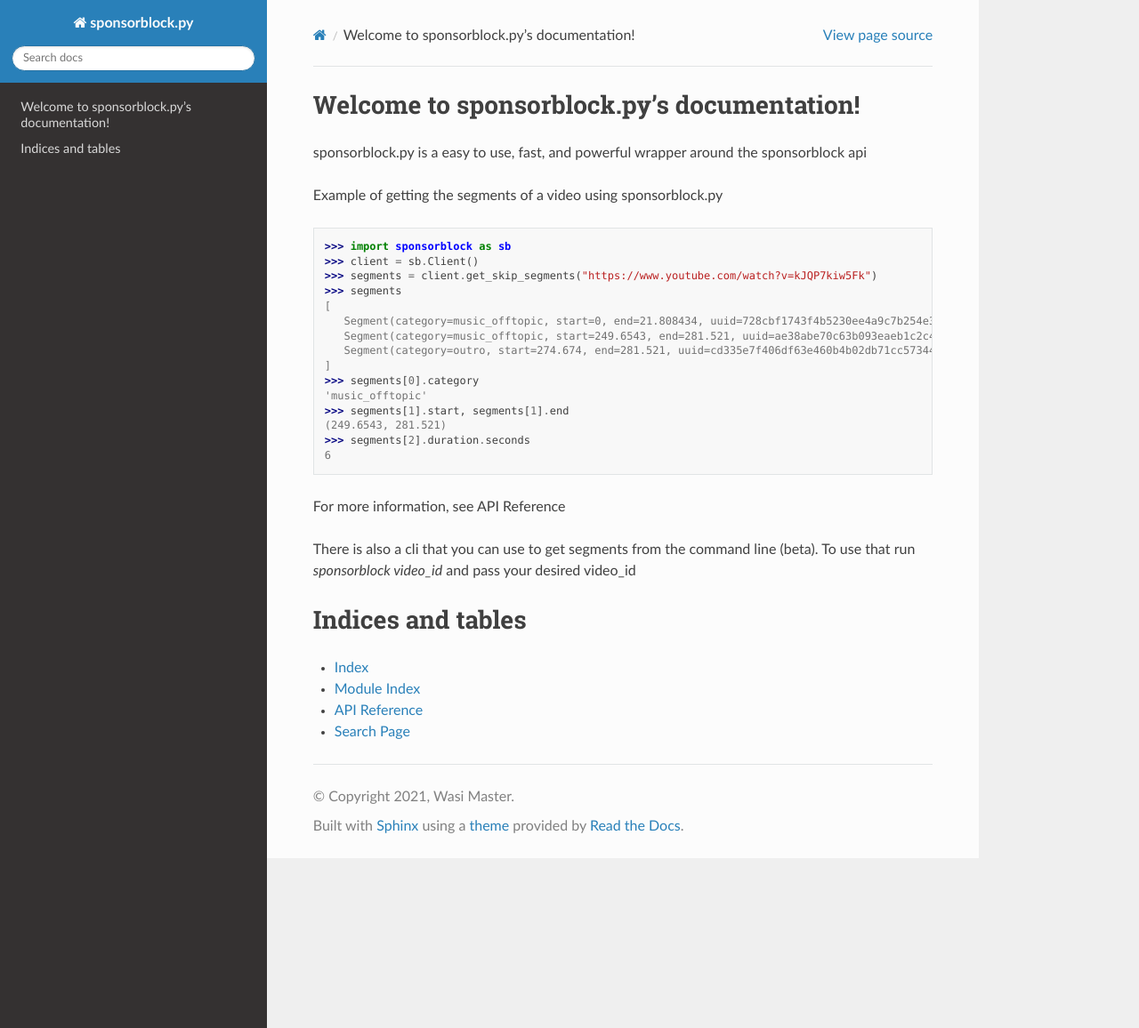
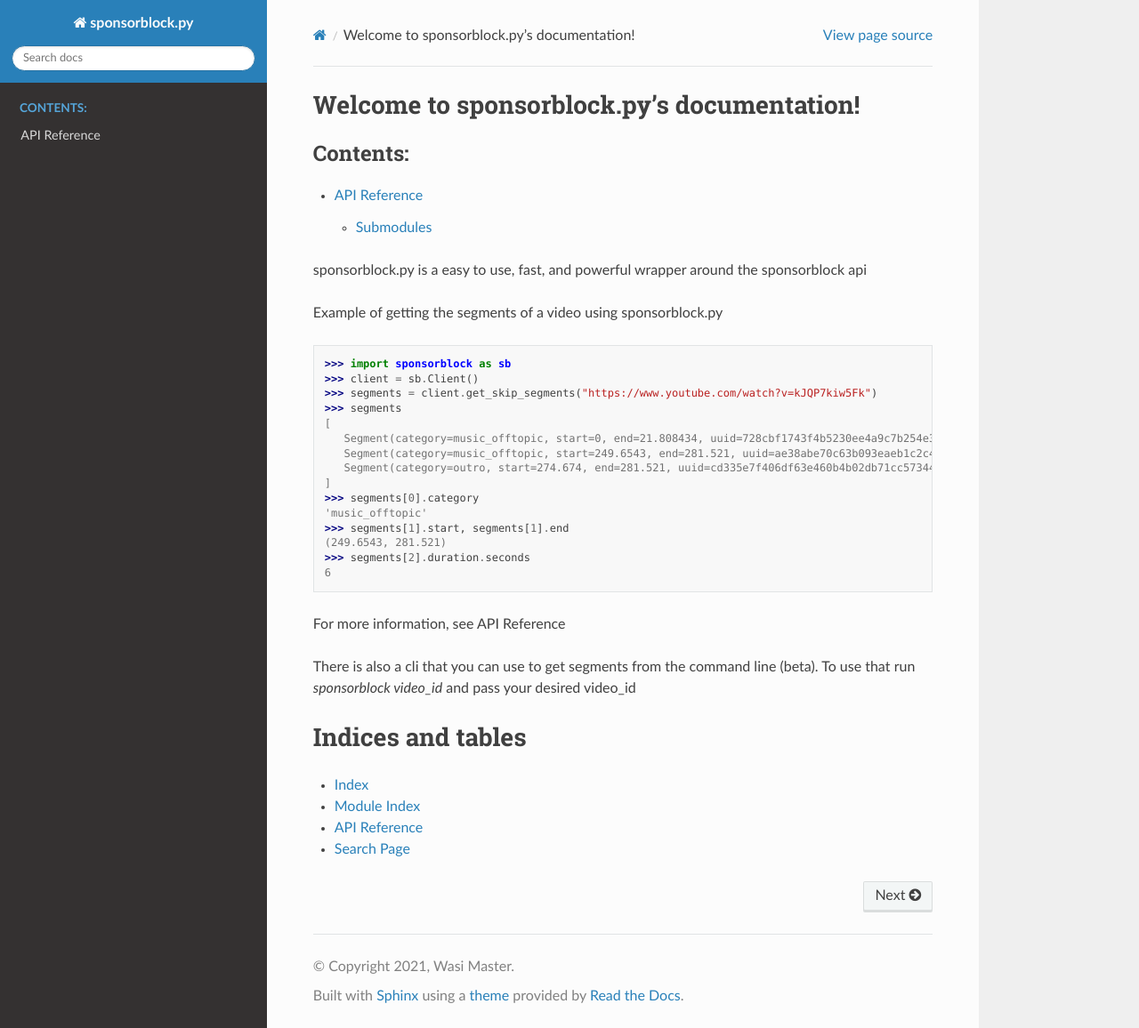
Before and after one commit to wasi-master/sponsorblock.py, a Sphinx documentation site: the page built from docs/index.rst, in a window 1280 px wide and 1156 px high. Shown: the whole window at 89% size. Built offline with Sphinx 7.4.7 and the Read the Docs theme 2.0.0, drawn with Linux system fonts in a browser that asks for light colours.

Commit message:
Update index.rst

```diff
--- a/docs/index.rst
+++ b/docs/index.rst
@@ -10,6 +10,8 @@
 .. toctree::
    :maxdepth: 2
    :caption: Contents:
+
+   api_reference.rst
 
 
 sponsorblock.py is a easy to use, fast, and powerful wrapper around the sponsorblock api
```
